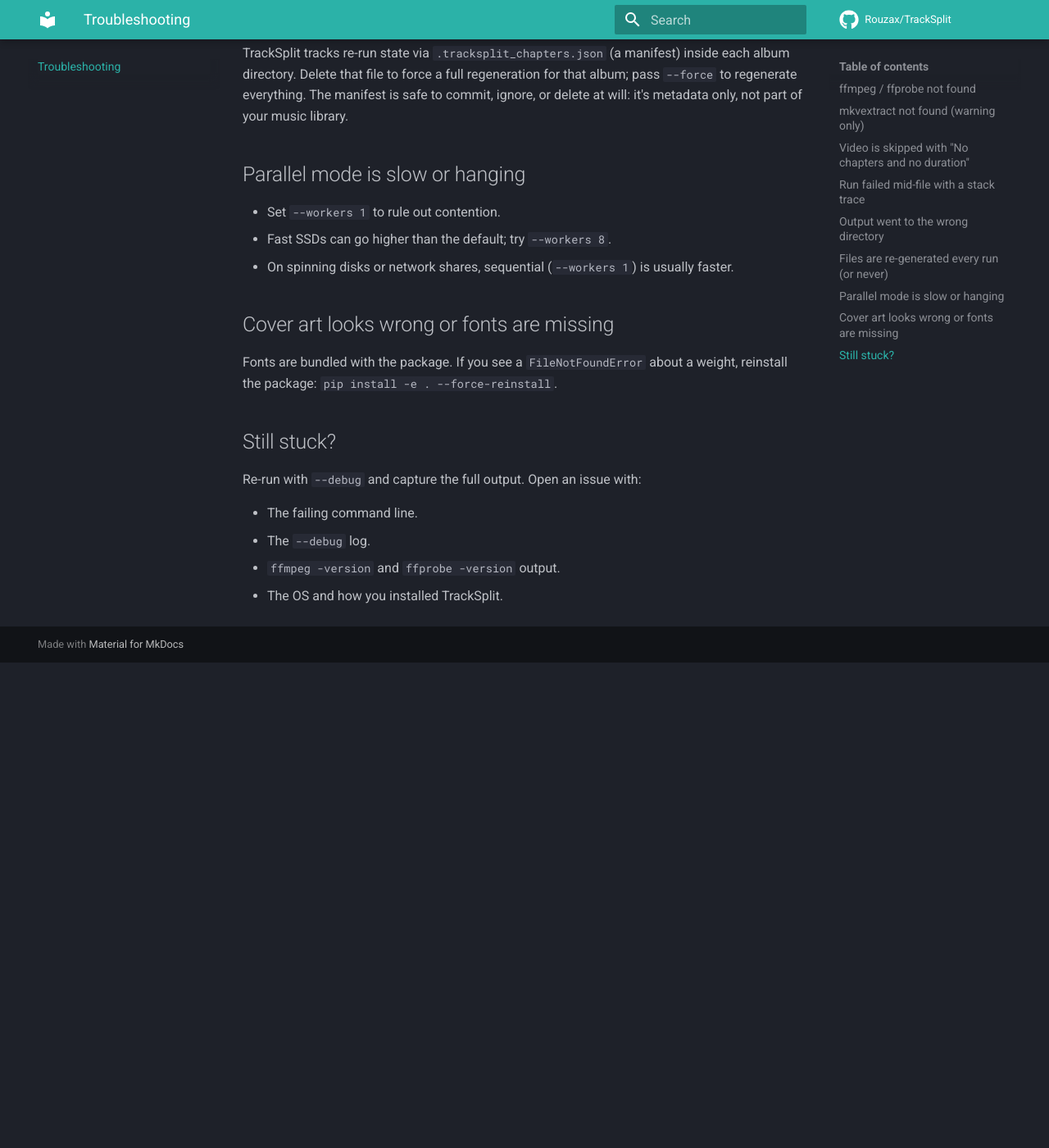
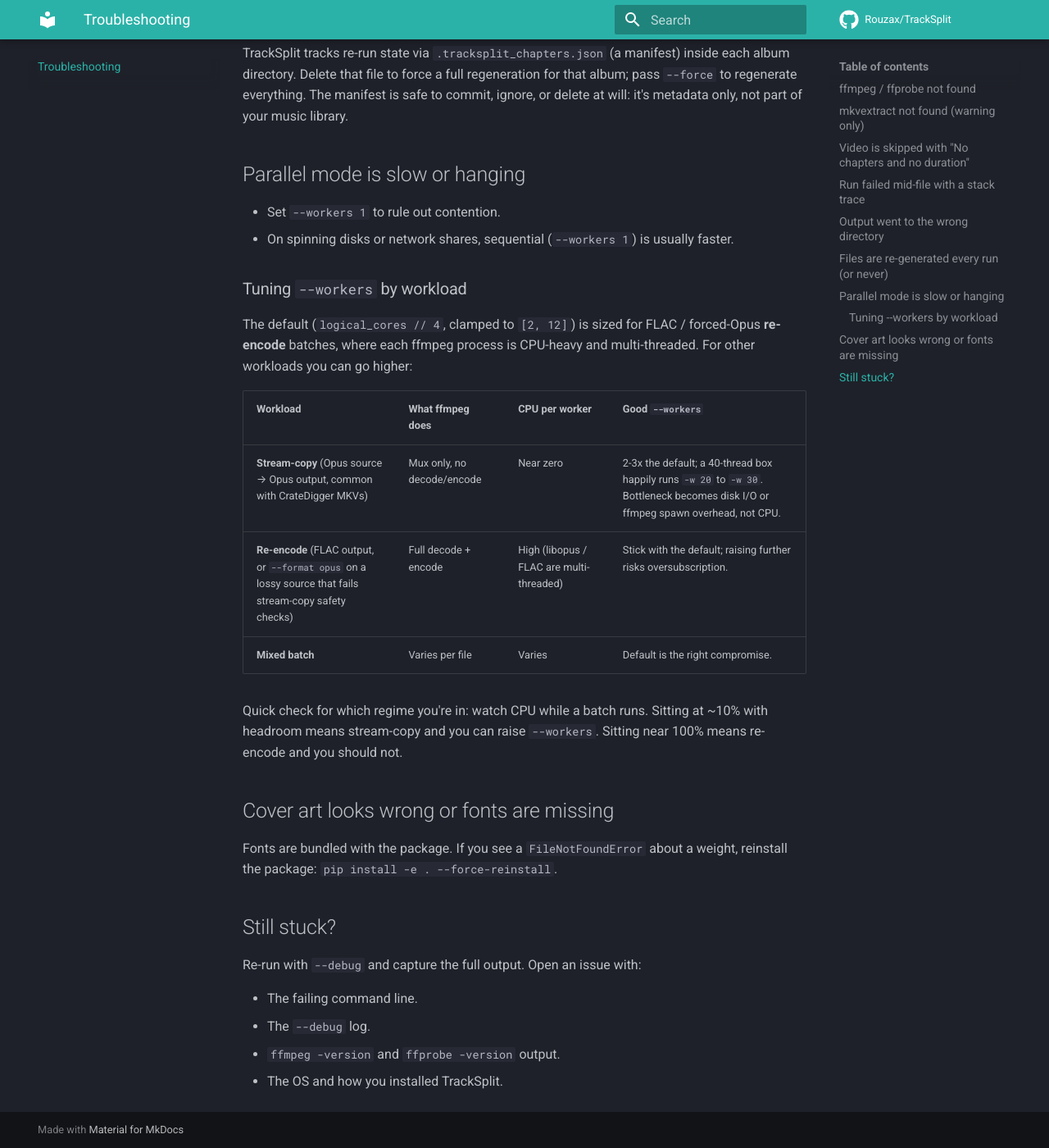
Before and after one commit to Rouzax/TrackSplit, an MkDocs documentation site: the page built from docs/troubleshooting.md, in a window 1280 px wide and 1400 px high, scrolled down 1526 px. Shown: the whole window at 82% size. Built offline with MkDocs 1.6.1 and Material for MkDocs 9.7.7, drawn with Linux system fonts in a browser that asks for light colours; comment, search, counter and statistics services are not loaded; before the commit the page ends 2334 px from its top, so only the background shows below that.

Commit message:
docs(workers): reflect new default and explain stream-copy regime
Usage table had the stale min(4, CPU) formula. Troubleshooting gave
generic "try --workers 8" advice that doesn't explain why CPU can
sit at 10% with headroom (stream-copy is mux-only, not CPU-bound)
versus re-encode (libopus/FLAC saturate cores). Adds a workload
table so users know which regime they're in before tuning.

```diff
--- a/docs/troubleshooting.md
+++ b/docs/troubleshooting.md
@@ -40,8 +40,19 @@ TrackSplit tracks re-run state via `.tracksplit_chapters.json` (a manifest) insi
 ## Parallel mode is slow or hanging
 
 - Set `--workers 1` to rule out contention.
-- Fast SSDs can go higher than the default; try `--workers 8`.
 - On spinning disks or network shares, sequential (`--workers 1`) is usually faster.
+
+### Tuning `--workers` by workload
+
+The default (`logical_cores // 4`, clamped to `[2, 12]`) is sized for FLAC / forced-Opus **re-encode** batches, where each ffmpeg process is CPU-heavy and multi-threaded. For other workloads you can go higher:
+
+| Workload | What ffmpeg does | CPU per worker | Good `--workers` |
+|---|---|---|---|
+| **Stream-copy** (Opus source → Opus output, common with CrateDigger MKVs) | Mux only, no decode/encode | Near zero | 2-3x the default; a 40-thread box happily runs `-w 20` to `-w 30`. Bottleneck becomes disk I/O or ffmpeg spawn overhead, not CPU. |
+| **Re-encode** (FLAC output, or `--format opus` on a lossy source that fails stream-copy safety checks) | Full decode + encode | High (libopus / FLAC are multi-threaded) | Stick with the default; raising further risks oversubscription. |
+| **Mixed batch** | Varies per file | Varies | Default is the right compromise. |
+
+Quick check for which regime you're in: watch CPU while a batch runs. Sitting at ~10% with headroom means stream-copy and you can raise `--workers`. Sitting near 100% means re-encode and you should not.
 
 ## Cover art looks wrong or fonts are missing
 
```
Also changed, not shown: docs/usage.md (+1 -1 lines).
